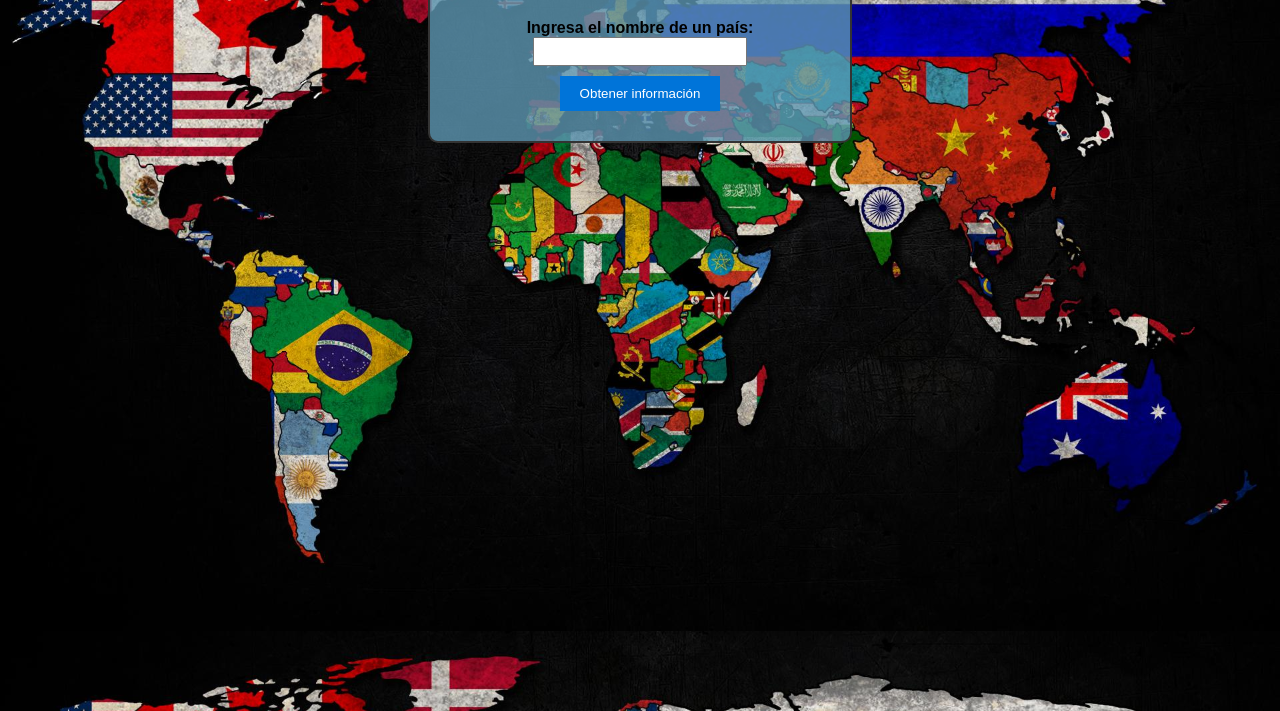
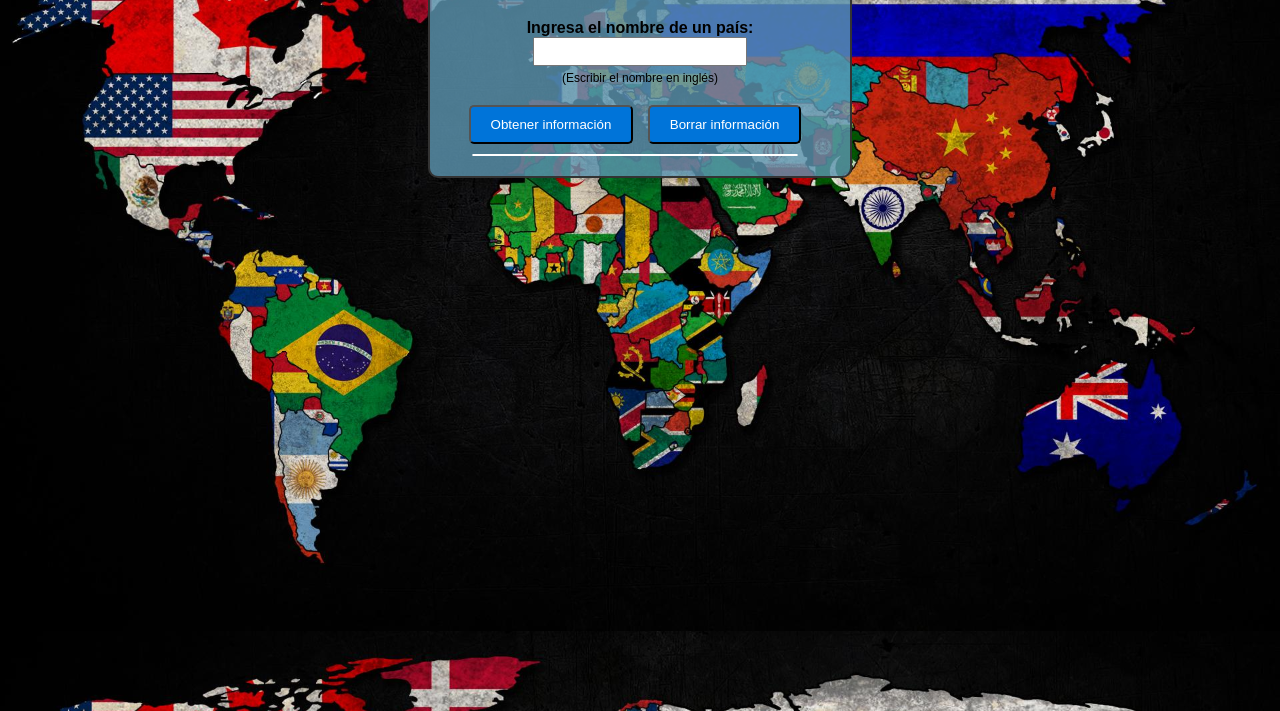
Before and after one commit to gastonmieres/11.1.1.-Actividad-del-Taller, a plain HTML site: page index.html in a window 1280 px wide. Shown: the part 89-800 px from the top of the page. Drawn offline with Linux system fonts and the light colour scheme.

Commit message:
Cambios generales

```diff
--- a/index.html
+++ b/index.html
@@ -13,9 +13,10 @@
         <div>
             <label for="country-input">Ingresa el nombre de un país:</label>
             <input type="text" id="country-input">
-        </div>
+            <p class="nombre-en-ingles">(Escribir el nombre en inglés)</p>        </div>
 
         <button id="get-country-info">Obtener información</button>
+        <button id="clear-country-info">Borrar información</button>
 
         <div id="country-info" class="hidden">
             <p>Nombre: <span id="country-name"></span></p>
--- a/script.js
+++ b/script.js
@@ -1,5 +1,6 @@
 document.addEventListener("DOMContentLoaded", () => {
     const getCountryInfoButton = document.getElementById("get-country-info");
+    const clearCountryInfoButton = document.getElementById("clear-country-info"); // Botón "Borrar Información"
     const countryInfoDiv = document.getElementById("country-info");
     const pageContainer = document.querySelector(".page-container");
 
@@ -45,4 +46,19 @@ document.addEventListener("DOMContentLoaded", () => {
             alert("Por favor, ingresa un nombre de país válido.");
         }
     });
+
+    // Evento click para el botón "Borrar Información"
+    clearCountryInfoButton.addEventListener("click", () => {
+        // Limpiar el campo de entrada
+        document.getElementById("country-input").value = "";
+
+        // Ocultar los datos del país
+        countryInfoDiv.classList.add("hidden");
+
+        // Mostrar la información inicial
+        document.querySelector(".initial-info").style.opacity = 1;
+
+        // Restaurar el margen del "page-container"
+        pageContainer.style.margin = "10px auto";
+    });
 });
--- a/style.css
+++ b/style.css
@@ -23,23 +23,24 @@ input {
     width: 200px;
 }
 
+.nombre-en-ingles {
+    color: black; /* Cambia el color del texto del párrafo a gris */
+    font-size: 12px; /* Ajusta el tamaño de fuente del párrafo según sea necesario */
+    margin: 5px; /* Elimina el margen superior e inferior del párrafo */
+}
+
 button {
     padding: 10px 20px;
     background-color: #0074D9;
     color: #fff;
-    border: none;
+    border: 1px solid fff;
+    border-radius: 5px;
     cursor: pointer;
     margin-top: 10px;
 }
 
 button:hover {
-    background-color: #0056b3;
-}
-
-/* Alinear el botón al centro */
-#get-country-info {
-    display: block;
-    margin: 0 auto;
+    box-shadow: #fff 1px 1px 8px;
 }
 
 .page-container {
@@ -59,3 +60,17 @@ button:hover {
     opacity: 50; /* Oculta el contenido inicialmente */
     transition: max-height 0.5s ease-in-out, opacity 0.5s ease-in-out; /* Transición suave */
 }
+
+#get-country-info,
+#clear-country-info {
+    display: inline-block; /* Muestra los botones en línea */
+    margin-right: 10px; /* Agrega un margen derecho entre los botones si es necesario */
+}
+
+#country-info {
+    border: #fff 1px solid;
+    border-radius: 5px;
+    background-color: #ffffff3a;
+    margin-inline-start: 2rem;
+    margin-inline-end: 2.6rem;
+}
```
